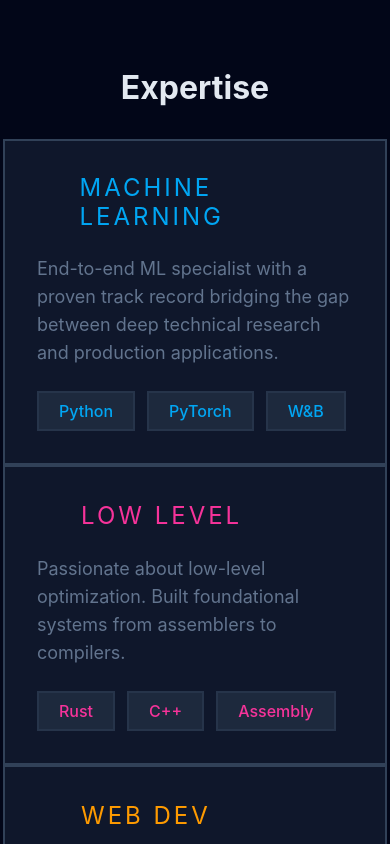
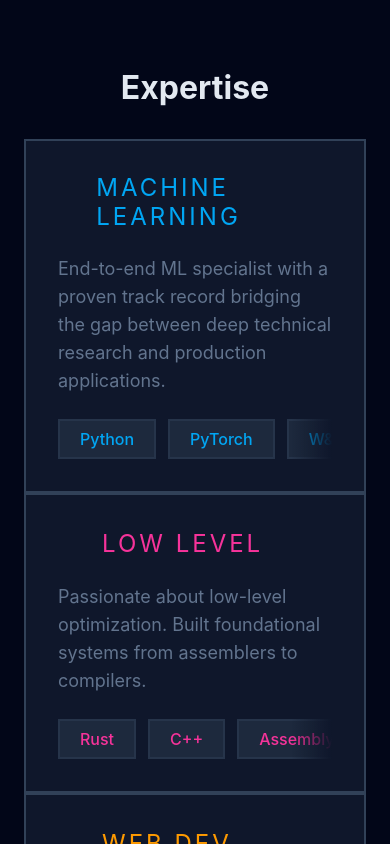
Before and after one commit to alekshiidenhovi/personal-website, a Vue app: page / in a window 390 px wide. Shown: the part 800-1644 px from the top of the page. Built offline with nearby package versions, Linux system fonts and the light colour scheme; some icons are missing.

Commit message:
reduce min-width for small screen for ExpertiseCard

```diff
--- a/src/components/ExpertiseCard.vue
+++ b/src/components/ExpertiseCard.vue
@@ -67,7 +67,7 @@ const props = defineProps<Props>();
   background-color: var(--neutral-900);
   min-height: 12rem;
   flex: 1 1 33.3%;
-  min-width: 24rem;
+  min-width: clamp(16rem, 20vw, 24rem);
   max-width: 50%
 }
 
```
